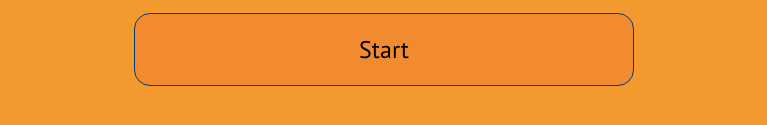
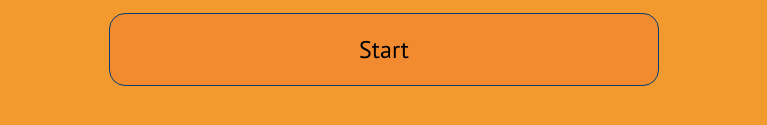
Before and after one commit to aknea001/quizOppgave, a plain HTML site: page Aksel IMa Quiz/index.html in a window 1280 px wide. Shown: the part 219-344 px from the top of the page, without its empty margins (256-1023 px from the left). Drawn offline with Linux system fonts and the light colour scheme.

Commit message:
fixed button

```diff
--- a/Aksel IMa Quiz/index.html
+++ b/Aksel IMa Quiz/index.html
@@ -16,7 +16,7 @@
     <img class="bilde bildeutentekst" src="bilder/startgif.gif" alt="">
     <div class="vertikalrekke">
         <a class="knapp" href="oppgave1.html">Start</a>
-        <button id="startKnapp" class="knapp">Start</button>
+        <button id="startKnapp" class="knapp1">Start</button>
     </div>
 </body>
 </html>
--- a/Aksel IMa Quiz/style.css
+++ b/Aksel IMa Quiz/style.css
@@ -67,9 +67,31 @@ body    {
    border-radius: 1rem;
 }
 
+.knapp1  {
+   width: 550px;
+   padding: 20px;
+   border: 1px solid #023E73;
+   text-align: center;
+   margin: auto;
+   text-decoration: none;
+   font-family: 'PT Sans', sans-serif;
+   font-size: 1.5rem;
+   margin-top: 1rem;
+   background-color: #F28B30;
+   color: black;
+   border-radius: 1rem;
+}
+
 .knapp:hover    {
    transition: 300ms;
    width: 550px;
+   font-weight: 900;
+   border: 1px solid #023E73;
+}
+
+.knapp1:hover    {
+   transition: 300ms;
+   width: 600px;
    font-weight: 900;
    border: 1px solid #023E73;
 }
```
